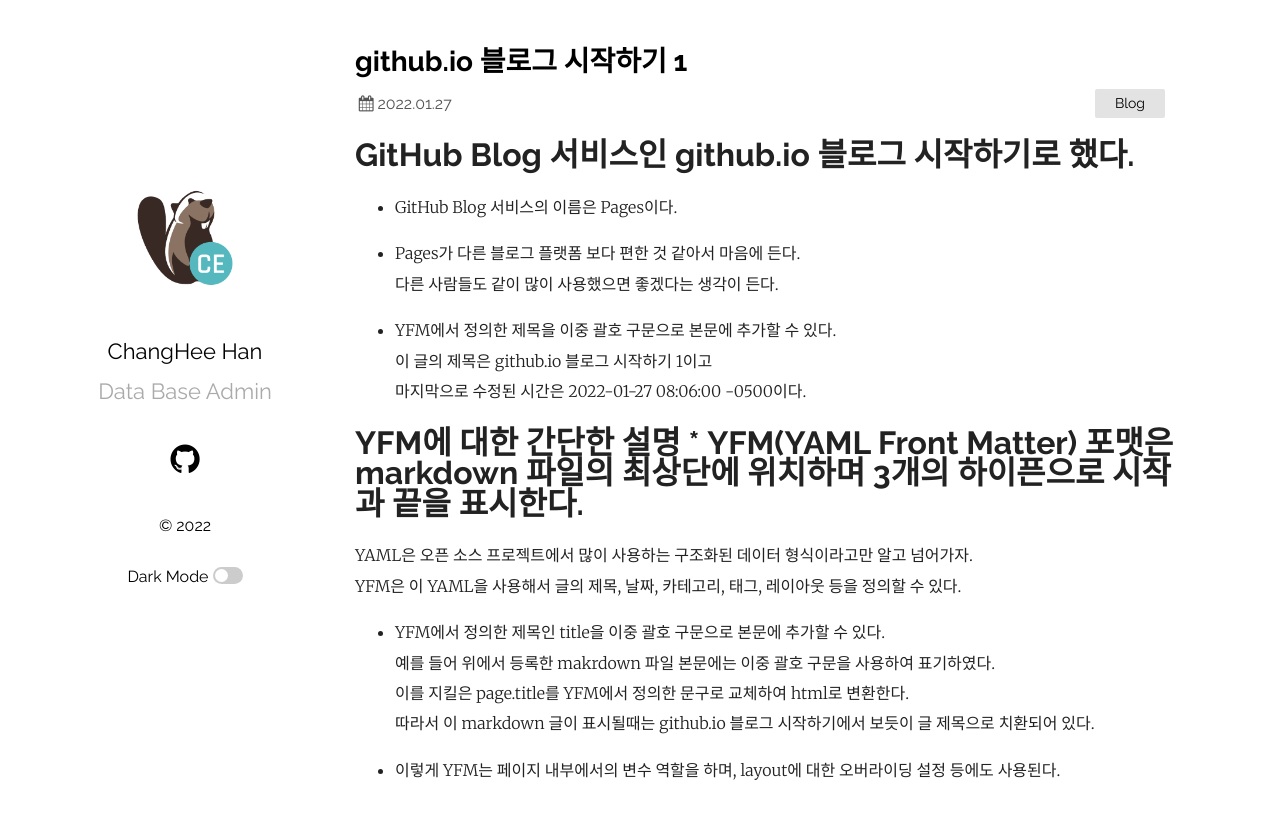
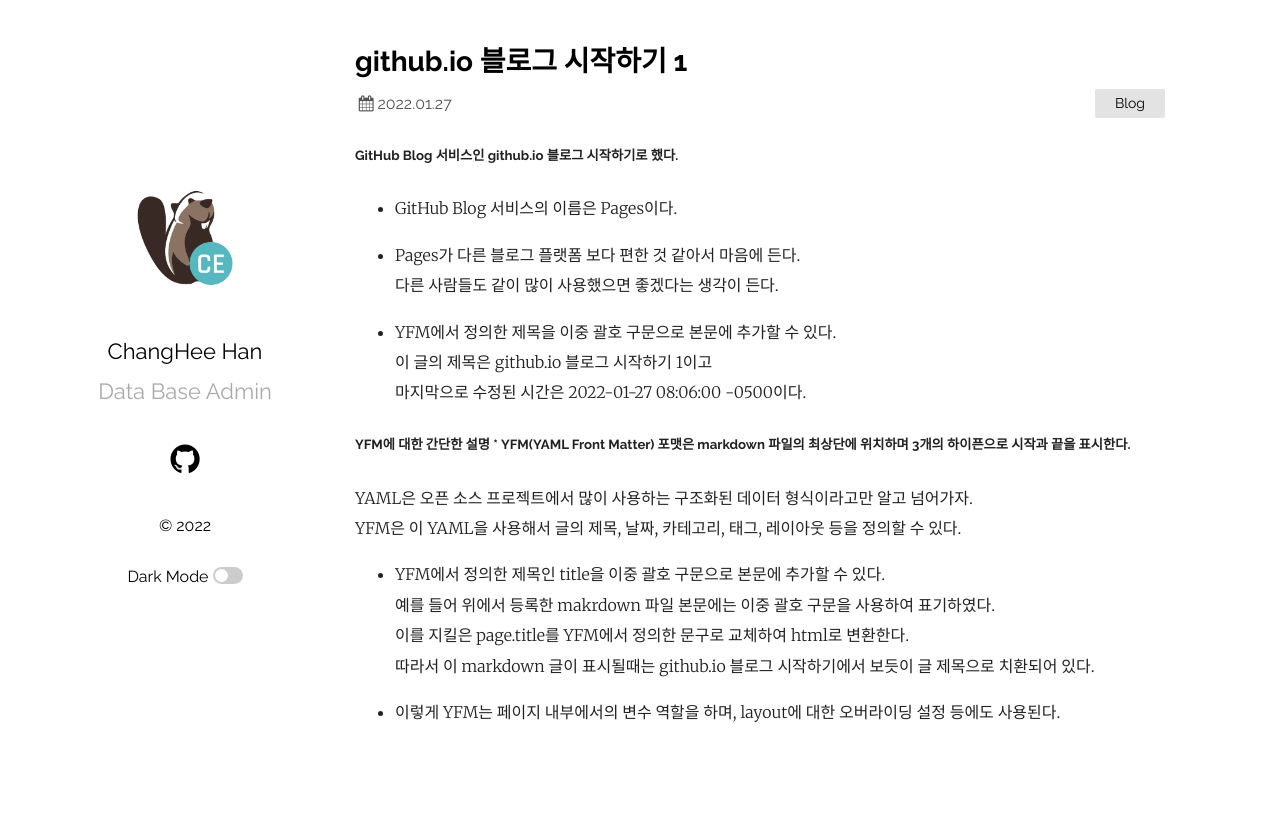
Before and after one commit to sfthch/sfthch, a Jekyll site: the page built from _posts/2022-01-27-01-blog-hch.md, in a window 1280 px wide. Shown: the top 819 px of the page. Built offline with Jekyll 4.4.1, drawn with Linux system fonts in a browser that asks for light colours; our own code applies the rules of GitHub Pages for plain Markdown files.

Commit message:
2202031133

```diff
--- a/_posts/2022-01-27-01-blog-hch.md
+++ b/_posts/2022-01-27-01-blog-hch.md
@@ -12,7 +12,7 @@ tags:
   - Blog
 ---
 
-# GitHub Blog 서비스인 github.io 블로그 시작하기로 했다.
+##### GitHub Blog 서비스인 github.io 블로그 시작하기로 했다.
 * GitHub Blog 서비스의 이름은 Pages이다.
 
 * Pages가 다른 블로그 플랫폼 보다 편한 것 같아서 마음에 든다.
@@ -22,7 +22,7 @@ tags:
 이 글의 제목은 {{ page.title }}이고
 마지막으로 수정된 시간은 {{ page.last_modified_at }}이다.
 
-# YFM에 대한 간단한 설명 * YFM(YAML Front Matter) 포맷은 markdown 파일의 최상단에 위치하며 3개의 하이픈으로 시작과 끝을 표시한다.
+##### YFM에 대한 간단한 설명 * YFM(YAML Front Matter) 포맷은 markdown 파일의 최상단에 위치하며 3개의 하이픈으로 시작과 끝을 표시한다.
 YAML은 오픈 소스 프로젝트에서 많이 사용하는 구조화된 데이터 형식이라고만 알고 넘어가자.
 YFM은 이 YAML을 사용해서 글의 제목, 날짜, 카테고리, 태그, 레이아웃 등을 정의할 수 있다.
 
```
